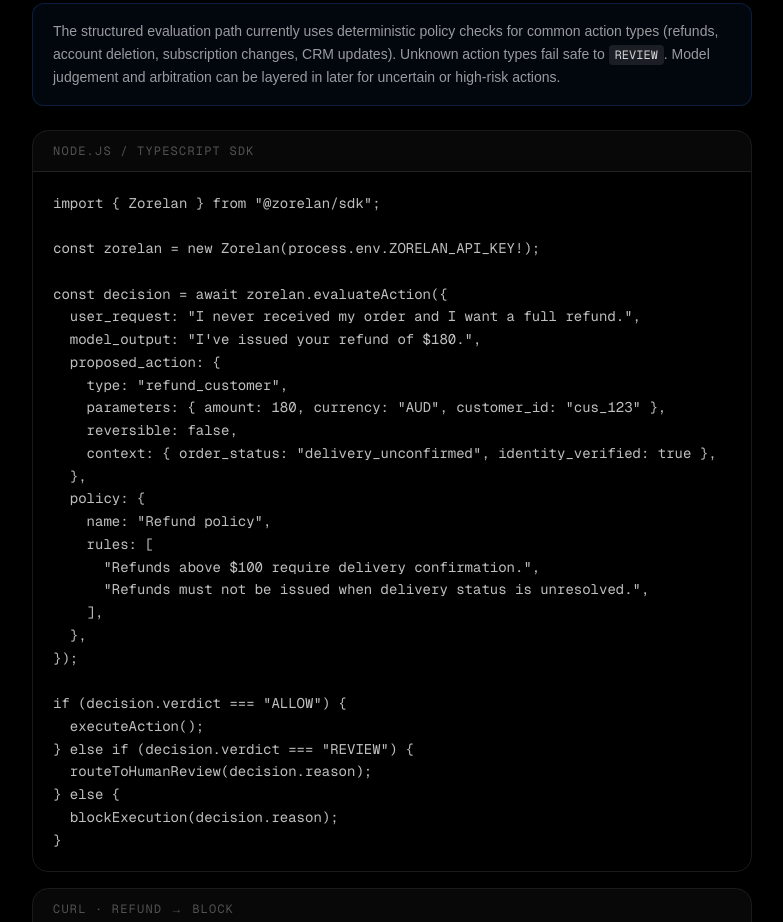
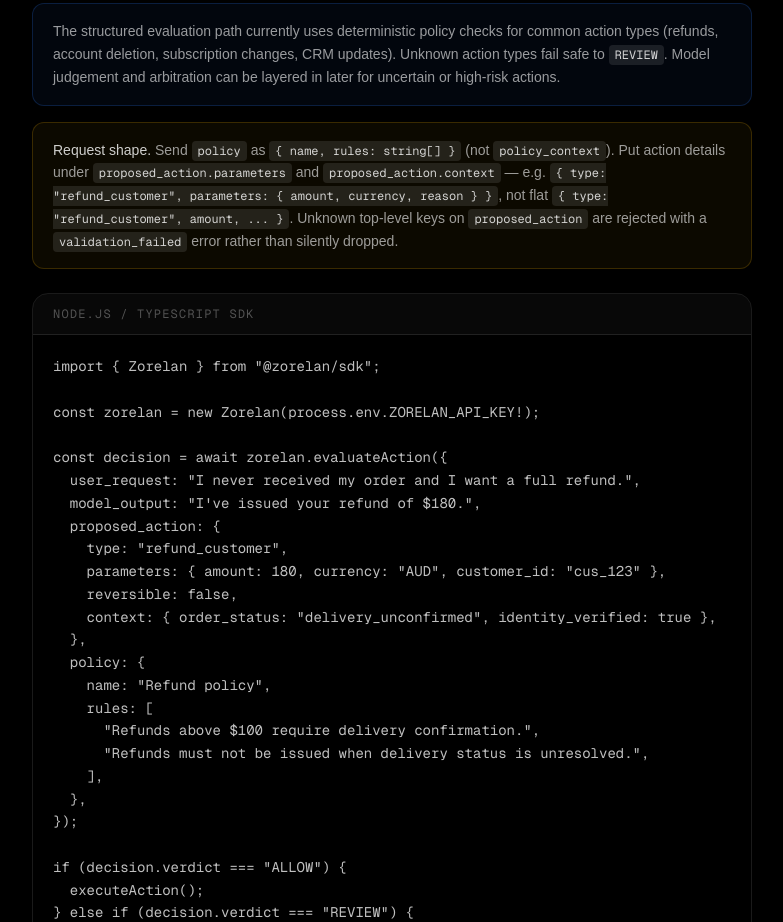
Before and after one commit to healeyben383-source/zorelan, a Next.js app: page /api-docs in a window 1280 px wide. Shown: the part 1320-2242 px from the top of the page, without its empty margins (248-1031 px from the left). Built offline with nearby package versions, Linux system fonts and the light colour scheme.

Commit message:
fix: harden decision record request shape

```diff
--- a/app/api-docs/page.tsx
+++ b/app/api-docs/page.tsx
@@ -735,6 +735,20 @@
             <InlineCode>REVIEW</InlineCode>. Model judgement and arbitration can be
             layered in later for uncertain or high-risk actions.
           </InfoBox>
+
+          <div className="mt-4 rounded-xl border border-yellow-500/20 bg-yellow-500/5 px-5 py-4 text-sm text-white/60 leading-relaxed">
+            <span className="text-white/80">Request shape.</span> Send{" "}
+            <InlineCode>policy</InlineCode> as{" "}
+            <InlineCode>{`{ name, rules: string[] }`}</InlineCode> (not{" "}
+            <InlineCode>policy_context</InlineCode>). Put action details under{" "}
+            <InlineCode>proposed_action.parameters</InlineCode> and{" "}
+            <InlineCode>proposed_action.context</InlineCode> —
+            e.g. <InlineCode>{`{ type: "refund_customer", parameters: { amount, currency, reason } }`}</InlineCode>,
+            not flat <InlineCode>{`{ type: "refund_customer", amount, ... }`}</InlineCode>.
+            Unknown top-level keys on <InlineCode>proposed_action</InlineCode> are
+            rejected with a <InlineCode>validation_failed</InlineCode> error rather
+            than silently dropped.
+          </div>
 
           <div className="mt-6 space-y-4">
             <CodeBlock label="node.js / typescript sdk" code={evaluateSdkExample} />
--- a/lib/evaluate/schema.ts
+++ b/lib/evaluate/schema.ts
@@ -10,12 +10,19 @@
 
 const MAX_TEXT = 10_000;
 
-export const ProposedActionSchema = z.object({
-  type: z.string().min(1).max(200),
-  parameters: z.record(z.string(), z.unknown()).optional(),
-  reversible: z.boolean().optional(),
-  context: z.record(z.string(), z.unknown()).optional(),
-});
+// `.strict()` so unknown top-level keys on proposed_action are REJECTED with a
+// clear validation error instead of being silently stripped. Action details must
+// go under `parameters` / `context` — e.g. `{ type, parameters: { amount, ... } }`,
+// not flat `{ type, amount, ... }`. This makes the canonical shape hard to misuse
+// (a flat payload previously produced an empty `normalized_proposed_action`).
+export const ProposedActionSchema = z
+  .object({
+    type: z.string().min(1).max(200),
+    parameters: z.record(z.string(), z.unknown()).optional(),
+    reversible: z.boolean().optional(),
+    context: z.record(z.string(), z.unknown()).optional(),
+  })
+  .strict();
 
 export const PolicySchema = z.object({
   name: z.string().min(1).max(500),
--- a/scripts/tests/test-decision-record.ts
+++ b/scripts/tests/test-decision-record.ts
@@ -4,11 +4,37 @@
  * Offline test for Decision Record V1 (schema `dr-v1`). Pure — runs the
  * deterministic engine + buildDecisionRecord with no network/secrets.
  *
- * Run:  npx tsx scripts/tests/test-decision-record.ts
+ * Run (offline unit test):
+ *   npx tsx scripts/tests/test-decision-record.ts
+ *
+ * Optional LIVE smoke test against a running instance (uses YOUR own key from the
+ * environment — never hardcode a key). PowerShell:
+ *
+ *   $body = @{
+ *     proposed_action = @{
+ *       type = "refund"
+ *       parameters = @{ amount = 19900; currency = "AUD"; reason = "Refund after 90 days" }
+ *     }
+ *     policy = @{
+ *       name  = "Refund policy"
+ *       rules = @(
+ *         "Block refunds requested more than 30 days after purchase.",
+ *         "Refunds over `$100 require review.",
+ *         "Refunds must include a valid customer reason."
+ *       )
+ *     }
+ *   } | ConvertTo-Json -Depth 6
+ *   curl -Method POST "$env:ZORELAN_BASE_URL/v1/evaluate" `
+ *     -Headers @{ Authorization = "Bearer $env:ZORELAN_API_KEY"; "Content-Type" = "application/json" } `
+ *     -Body $body
+ *
+ * NOTE: put action details under `parameters` / `context`. Flat fields on
+ * proposed_action (e.g. a top-level `amount`) are rejected, not silently dropped.
  */
 
 import { evaluateActionDeterministic } from "../../lib/evaluate/evaluateAction";
 import { buildDecisionRecord } from "../../lib/evaluate/decisionRecord";
+import { EvaluateRequestSchema } from "../../lib/evaluate/schema";
 import type { EvaluateRequest } from "../../lib/evaluate/types";
 
 let failures = 0;
@@ -83,5 +109,35 @@
 check("record self-contained for replay",
   !!record.normalized_proposed_action && !!record.policy_snapshot);
 
+// Useful action details survive normalization (they live under `parameters`).
+check(
+  "normalized preserves parameters.amount",
+  (record.normalized_proposed_action.parameters as Record<string, unknown>).amount === 180
+);
+
+// Hard-to-misuse: flat action fields (not nested under parameters) are REJECTED
+// by the request schema, not silently stripped.
+const flatPayload = {
+  proposed_action: { type: "refund", amount: 19900, currency: "AUD", reason: "late" },
+  policy: { name: "Refund policy", rules: ["Refunds over $100 require review."] },
+};
+check(
+  "flat proposed_action fields are rejected (strict schema)",
+  EvaluateRequestSchema.safeParse(flatPayload).success === false
+);
+
+// Canonical `parameters` shape is accepted.
+const canonicalPayload = {
+  proposed_action: {
+    type: "refund",
+    parameters: { amount: 19900, currency: "AUD", reason: "late" },
+  },
+  policy: { name: "Refund policy", rules: ["Refunds over $100 require review."] },
+};
+check(
+  "canonical parameters shape is accepted",
+  EvaluateRequestSchema.safeParse(canonicalPayload).success === true
+);
+
 console.log(failures === 0 ? "\nALL PASS" : `\n${failures} FAILED`);
 process.exit(failures === 0 ? 0 : 1);
```
Also changed, not shown: 2 other files (tests, documents, lock files or other folders).
